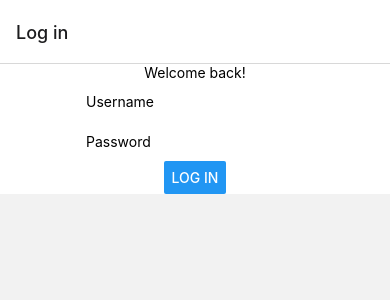
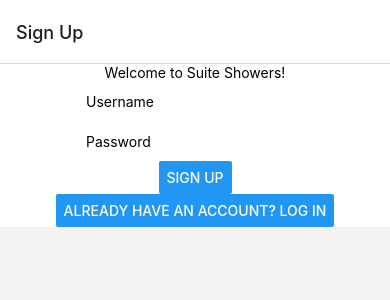
Before and after one commit to Oasis-NEU/f23-group08, a React Native app in the folder ShowerApp/: screen / in a window 390 px wide. Shown: the top 300 px of the page. Built offline with nearby package versions, Linux system fonts and the light colour scheme.

Commit message:
See sign up page first

```diff
--- a/ShowerApp/App.js
+++ b/ShowerApp/App.js
@@ -15,7 +15,7 @@ const Stack = createNativeStackNavigator();
 export default function App() {
   return (
     <NavigationContainer>
-      <Stack.Navigator>
+      <Stack.Navigator initialRouteName='Sign Up'>
 
       <Stack.Screen
           name = "Log in"
--- a/ShowerApp/Screens/Sign Up.js
+++ b/ShowerApp/Screens/Sign Up.js
@@ -55,10 +55,6 @@ const styles = StyleSheet.create({
 
     Button: {
         backgroundColor: '#ffgff'
-    }
-
-
-
-
+    },
 
   });
```
